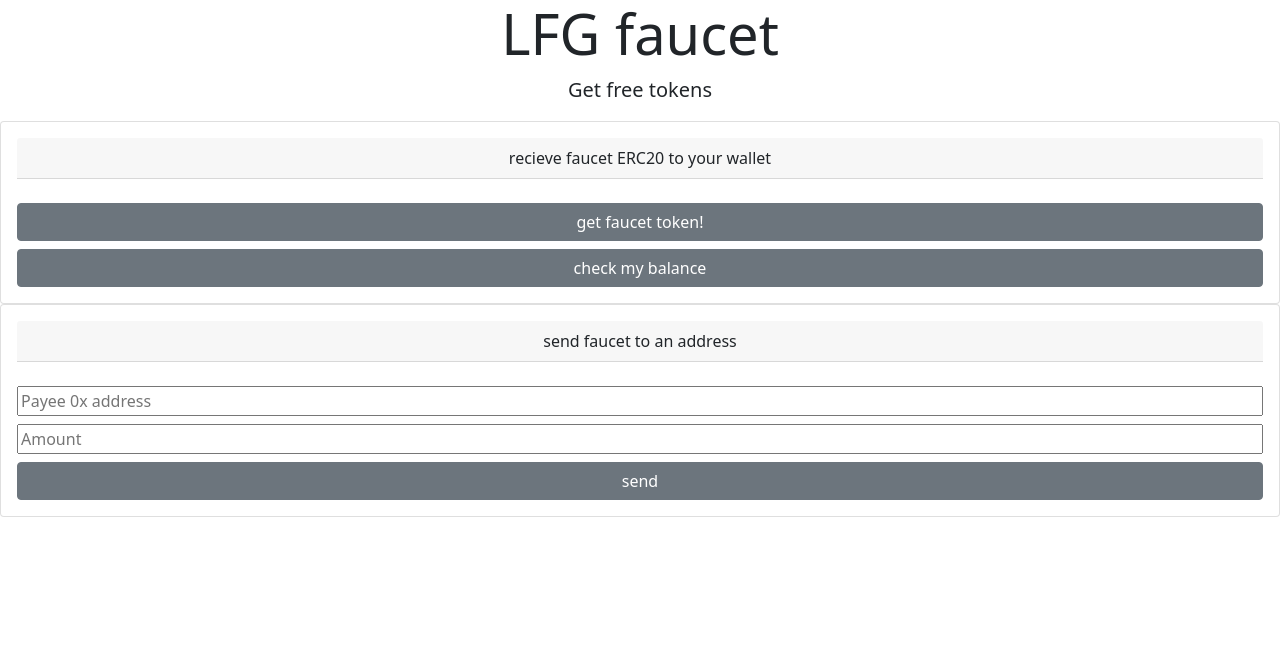
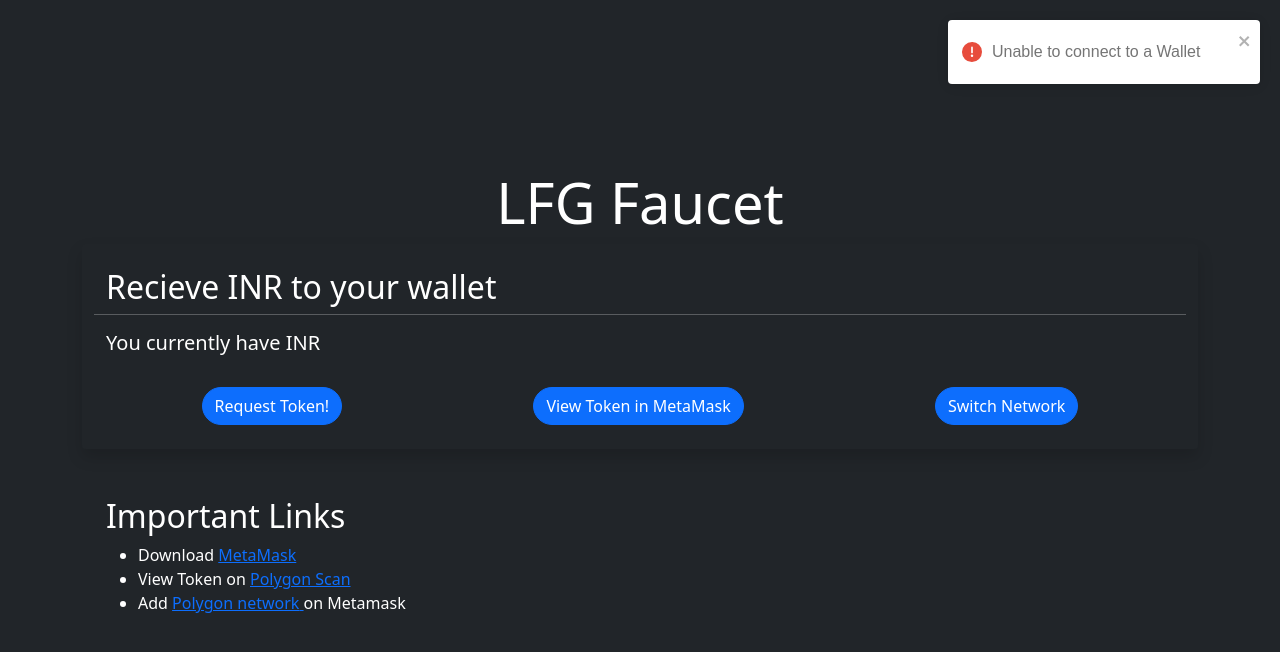
Before and after one commit to itissandeep98/Crypto-Faucet, a React (Create React App) app: page / in a window 1280 px wide. Shown: the top 652 px of the page. Built offline with nearby package versions, Linux system fonts and the light colour scheme; the HTML template or start-up script is replaced by a standard one.

Commit message:
faucet functioning properly

```diff
--- a/package.json
+++ b/package.json
@@ -11,6 +11,7 @@
 		"react-dom": "^17.0.2",
 		"react-router-dom": "^6.2.1",
 		"react-scripts": "5.0.0",
+		"react-toastify": "^8.1.0",
 		"reactstrap": "^9.0.1",
 		"web-vitals": "^2.1.2"
 	},
--- a/src/App.css
+++ b/src/App.css
@@ -1,38 +1,5 @@
 .App {
-  text-align: center;
+	min-height: 100vh;
+	align-items: center;
+	display: flex;
 }
-
-.App-logo {
-  height: 40vmin;
-  pointer-events: none;
-}
-
-@media (prefers-reduced-motion: no-preference) {
-  .App-logo {
-    animation: App-logo-spin infinite 20s linear;
-  }
-}
-
-.App-header {
-  background-color: #282c34;
-  min-height: 100vh;
-  display: flex;
-  flex-direction: column;
-  align-items: center;
-  justify-content: center;
-  font-size: calc(10px + 2vmin);
-  color: white;
-}
-
-.App-link {
-  color: #61dafb;
-}
-
-@keyframes App-logo-spin {
-  from {
-    transform: rotate(0deg);
-  }
-  to {
-    transform: rotate(360deg);
-  }
-}
--- a/src/App.js
+++ b/src/App.js
@@ -5,7 +5,7 @@ import Main from "./Components/Main";
 function App() {
 	return (
 		<BrowserRouter basename={process.env.PUBLIC_URL}>
-			<div className="App">
+			<div className="App bg-dark text-white">
 				<Routes>
 					<Route path="/" element={<Main />} />
 					<Route
--- /dev/null
+++ b/src/Components/Alert.js
@@ -0,0 +1,25 @@
+import "react-toastify/dist/ReactToastify.css";
+import { toast } from "react-toastify";
+
+const config = {
+	position: "top-right",
+	autoClose: 5000,
+	hideProgressBar: true,
+	closeOnClick: true,
+	pauseOnHover: true,
+	draggable: true,
+	progress: undefined,
+};
+
+export const showAlert = (message, type) => {
+	toast.configure();
+	if (type === "error") {
+		toast.error(message, config);
+	} else if (type === "warning") {
+		toast.warning(message, config);
+	} else if (type === "success") {
+		toast.success(message, config);
+	} else {
+		toast.info(message, config);
+	}
+};
--- a/src/Components/Faucet.js
+++ b/src/Components/Faucet.js
@@ -1,54 +1,127 @@
-import { useState } from "react";
+import { useEffect, useState } from "react";
 import { ethers } from "ethers";
-import { Card, Button, CardBody, CardHeader } from "reactstrap";
+import {
+	Card,
+	Button,
+	CardBody,
+	CardHeader,
+	Container,
+	Row,
+	Col,
+} from "reactstrap";
 import TokenAbi from "../Config/abi/erc20.json";
-
-const tokenAddress = "0x51F6c7Ad98B1a644452ECf05eDDCa70FD5ec0A30";
+import FaucetAbi from "../Config/abi/faucet.json";
+import { FaucetAddress, TokenAddress } from "../Config/Constants";
+import { showAlert } from "./Alert";
 
 const Faucet = (props) => {
 	const [balance, setBalance] = useState();
-	const [showBalance, setShowBalance] = useState(false);
+	const ethereum = window.ethereum;
+
+	useEffect(() => {
+		getBalance();
+	}, []);
 
 	async function getBalance() {
-		if (typeof window.ethereum !== "undefined") {
+		if (typeof ethereum !== "undefined") {
 			const [account] = await window.ethereum.request({
 				method: "eth_requestAccounts",
 			});
-			const provider = new ethers.providers.Web3Provider(window.ethereum);
-			const contract = new ethers.Contract(tokenAddress, TokenAbi, provider);
+			const provider = new ethers.providers.Web3Provider(ethereum);
+			const contract = new ethers.Contract(TokenAddress, TokenAbi, provider);
 			const balance = await contract.balanceOf(account);
-			console.log("Balance: ", balance.toString());
-			setBalance(balance.toString());
-			setShowBalance(true);
+			setBalance((balance / 10 ** 18).toString());
+		} else {
+			showAlert("Unable to connect to a Wallet", "error");
 		}
 	}
 
 	async function faucet() {
-		if (typeof window.ethereum !== "undefined") {
-			const account = await window.ethereum.request({
-				method: "eth_requestAccounts",
-			});
-			const provider = new ethers.providers.Web3Provider(window.ethereum);
+		if (typeof ethereum !== "undefined") {
+			const provider = new ethers.providers.Web3Provider(ethereum);
 			const signer = provider.getSigner();
-			const contract = new ethers.Contract(tokenAddress, TokenAbi, signer);
-			contract.faucet(account[0], 100);
+			const contract = new ethers.Contract(FaucetAddress, FaucetAbi, signer);
+			contract
+				.extractToken()
+				.then((res) => {
+					showAlert("Transaction Successfull", "success");
+					getBalance();
+				})
+				.catch((err) => {
+					showAlert(err?.data?.message, "error");
+				});
+		} else {
+			showAlert("Unable to connect to a Wallet", "error");
+		}
+	}
+	async function showToken() {
+		if (typeof ethereum !== "undefined") {
+			const provider = new ethers.providers.Web3Provider(ethereum);
+			provider.provider.sendAsync(
+				{
+					method: "metamask_watchAsset",
+					params: {
+						type: "ERC20",
+						options: {
+							address: TokenAddress,
+							symbol: "INR",
+							decimals: 18,
+						},
+					},
+					id: Math.round(Math.random() * 100000),
+				},
+				(err, added) => {
+					console.log("provider returned", err, added);
+				}
+			);
+		} else {
+			showAlert("Unable to connect to a Wallet", "error");
+		}
+	}
+
+	async function addNetwork() {
+		if (typeof ethereum !== "undefined") {
+			try {
+				const provider = new ethers.providers.Web3Provider(ethereum);
+				provider.provider.sendAsync({
+					method: "wallet_addEthereumChain",
+					params: [
+						{
+							chainId: "0x13881",
+							chainName: "MATIC mumbai",
+							rpcUrls: ["https://rpc-mumbai.maticvigil.com/"],
+						},
+					],
+				});
+			} catch (addError) {
+				console.log(addError);
+			}
+		} else {
+			showAlert("Unable to connect to a Wallet", "error");
 		}
 	}
 	return (
-		<div>
-			<Card>
-				<CardBody>
-					<CardHeader>recieve faucet ERC20 to your wallet</CardHeader>
-					<br></br>
-					<div className="d-grid gap-2">
-						<Button onClick={faucet}>get faucet token!</Button>
-						<Button onClick={getBalance} variant="warning">
-							check my balance
-						</Button>
-					</div>
-				</CardBody>
-			</Card>
-		</div>
+		<Container className="shadow p-4 rounded">
+			<Row>
+				<h2>Recieve INR to your wallet</h2>
+				<hr />
+				<h5>You currently have {balance} INR</h5>
+			</Row>
+
+			<Row>
+				<Col className="d-flex justify-content-around mt-4">
+					<Button onClick={faucet} color="primary" className="rounded-pill">
+						Request Token!
+					</Button>
+					<Button onClick={showToken} color="primary" className="rounded-pill">
+						View Token in MetaMask
+					</Button>
+					<Button onClick={addNetwork} color="primary" className="rounded-pill">
+						Switch Network
+					</Button>
+				</Col>
+			</Row>
+		</Container>
 	);
 };
 
--- /dev/null
+++ b/src/Components/Info.jsx
@@ -0,0 +1,33 @@
+import { Col, Container, Row } from "reactstrap";
+
+function Info() {
+	return (
+		<Container className="mt-5">
+			<Row>
+				<Col>
+					<h2>Important Links</h2>
+					<ul>
+						<li>
+							Download <a href="https://metamask.io/download">MetaMask</a>
+						</li>
+						<li>
+							View Token on{" "}
+							<a href="https://mumbai.polygonscan.com/address/0xd7e14191eA71179171f3C85EcDDf1cE06E820013">
+								Polygon Scan
+							</a>
+						</li>
+						<li>
+							Add{" "}
+							<a href="https://docs.polygon.technology/docs/develop/metamask/config-polygon-on-metamask/">
+								Polygon network{" "}
+							</a>
+							on Metamask
+						</li>
+					</ul>
+				</Col>
+			</Row>
+		</Container>
+	);
+}
+
+export default Info;
--- a/src/Components/Main.js
+++ b/src/Components/Main.js
@@ -1,19 +1,22 @@
-import React from "react";
+import { Container, Row, Col } from "reactstrap";
 import Faucet from "./Faucet";
-import TokenSend from "./TokenSend";
+import Info from "./Info";
 
 function Main() {
 	return (
-		<>
-			<div className="jumbotron jumbotron-fluid">
-				<div className="container">
-					<h1 className="display-4">LFG faucet</h1>
-					<p className="lead">Get free tokens</p>
-				</div>
-			</div>
-			<Faucet />
-			<TokenSend />
-		</>
+		<Container>
+			<Row>
+				<Col className="text-center">
+					<h1 className="display-4">LFG Faucet</h1>
+				</Col>
+			</Row>
+			<Row>
+				<Col>
+					<Faucet />
+					<Info />
+				</Col>
+			</Row>
+		</Container>
 	);
 }
 
--- a/src/Components/TokenSend.js
+++ b/src/Components/TokenSend.js
@@ -2,8 +2,7 @@ import { useState } from "react";
 import { ethers } from "ethers";
 import { Card, Button, CardBody, CardHeader } from "reactstrap";
 import TokenAbi from "../Config/abi/erc20.json";
-
-const tokenAddress = "0x51F6c7Ad98B1a644452ECf05eDDCa70FD5ec0A30";
+import { TokenAddress } from "../Config/Constants";
 
 const TokenSend = (props) => {
 	const [userAccount, setUserAccount] = useState();
@@ -19,7 +18,7 @@ const TokenSend = (props) => {
 			await requestAccount();
 			const provider = new ethers.providers.Web3Provider(window.ethereum);
 			const signer = provider.getSigner();
-			const contract = new ethers.Contract(tokenAddress, TokenAbi, signer);
+			const contract = new ethers.Contract(TokenAddress, TokenAbi, signer);
 			const transation = await contract.transfer(userAccount, amount);
 			await transation.wait();
 			console.log(`${amount} Coins successfully sent to ${userAccount}`);
--- /dev/null
+++ b/src/Config/Constants.js
@@ -0,0 +1,3 @@
+export const FaucetAddress = "0x160475eaa621670c5346091455e6be3c721f456c";
+
+export const TokenAddress = "0xd7e14191eA71179171f3C85EcDDf1cE06E820013";
--- /dev/null
+++ b/src/Config/abi/faucet.json
@@ -0,0 +1,27 @@
+[
+	{
+		"constant": false,
+		"inputs": [],
+		"name": "extractToken",
+		"outputs": [],
+		"payable": true,
+		"stateMutability": "payable",
+		"type": "function"
+	},
+	{
+		"constant": true,
+		"inputs": [],
+		"name": "respct",
+		"outputs": [{ "name": "", "type": "address" }],
+		"payable": false,
+		"stateMutability": "view",
+		"type": "function"
+	},
+	{
+		"inputs": [{ "name": "_respct", "type": "address" }],
+		"payable": false,
+		"stateMutability": "nonpayable",
+		"type": "constructor"
+	},
+	{ "payable": true, "stateMutability": "payable", "type": "fallback" }
+]
```
Also changed, not shown: src/Config/abi/erc20.json (+102 -128 lines), 1 other file (tests, documents, lock files or other folders).
